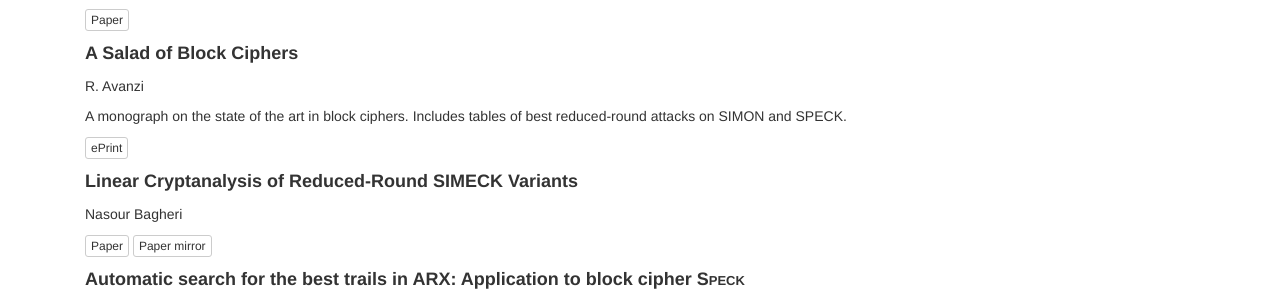
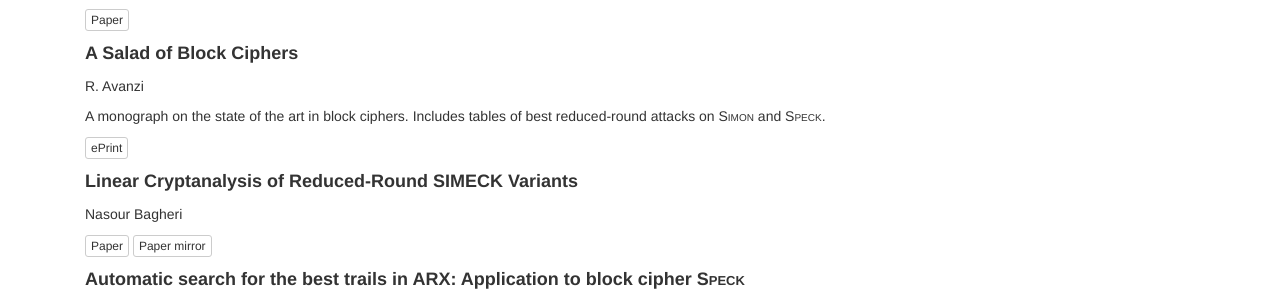
Before and after one commit to nsacyber/simon-speck, a Jekyll site: the page built from bibliography/index.html, in a window 1280 px wide and 900 px high, scrolled down 1439 px. Shown: the part 152-452 px from the top of the window. Built offline with Jekyll 4.4.1, drawn with Linux system fonts in a browser that asks for light colours; nearby versions of some CDN libraries; some of the changed text lies outside the part shown.

Commit message:
changed some instance of simon and speck to small caps font

```diff
--- a/_data/bibs.yml
+++ b/_data/bibs.yml
@@ -65,7 +65,7 @@
 
 - title: "A Salad of Block Ciphers"
   authors: R. Avanzi
-  description: A monograph on the state of the art in block ciphers.  Includes tables of best reduced-round attacks on SIMON and SPECK.
+  description: A monograph on the state of the art in block ciphers.  Includes tables of best reduced-round attacks on <span class="sc">Simon</span> and <span class="sc">Speck</span>.
   alt_eprint: https://eprint.iacr.org/2016/1171.pdf
 
 - title: "Linear Cryptanalysis of Reduced-Round SIMECK Variants"
@@ -228,7 +228,7 @@
   url: https://www.semanticscholar.org/paper/The-Security-of-SIMON-like-Ciphers-Against-Linear-Liu-Li/b462bb995f21e295ed21ccf223e845e5174d06f0
   alt_eprint: https://eprint.iacr.org/2017/576.pdf
 
-- title: "Optimal differential trails in simon-like ciphers"
+- title: "Optimal differential trails in SIMON-like ciphers"
   authors: Z. Liu, Y. Li, M. Wang
   url: https://tosc.iacr.org/index.php/ToSC/article/view/598
 
```
